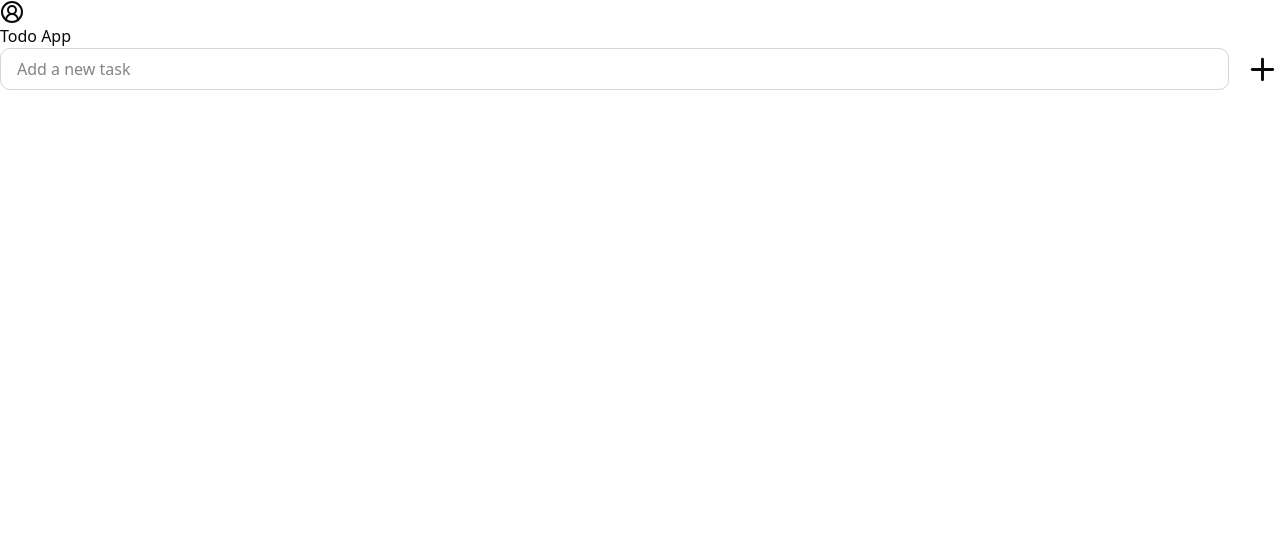
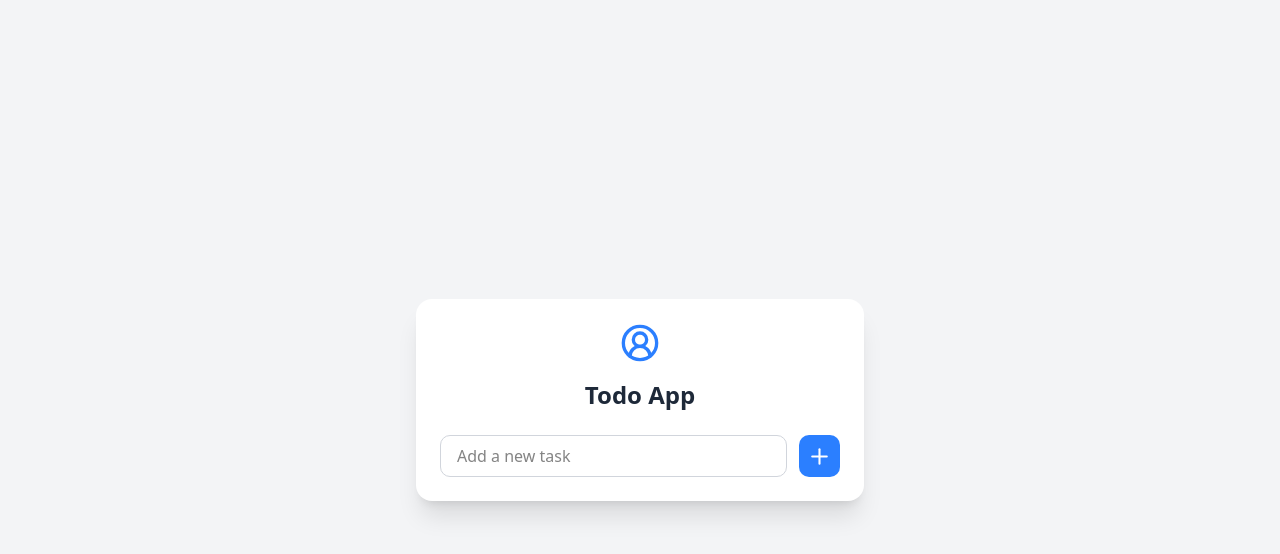
Before and after one commit to Sushant-Prasad/TODO, a React (Vite) app in the folder frontend/: page / in a window 1280 px wide. Shown: the top 554 px of the page. Built offline with nearby package versions, Linux system fonts and the light colour scheme.

Commit message:
todoServices file created

```diff
--- a/frontend/package.json
+++ b/frontend/package.json
@@ -13,6 +13,7 @@
     "@radix-ui/react-label": "^2.1.3",
     "@radix-ui/react-slot": "^1.2.0",
     "@tailwindcss/vite": "^4.1.4",
+    "@tanstack/react-query": "^5.82.0",
     "class-variance-authority": "^0.7.1",
     "clsx": "^2.1.1",
     "lucide-react": "^0.488.0",
--- a/frontend/src/components/Todo.jsx
+++ b/frontend/src/components/Todo.jsx
@@ -1,29 +1,43 @@
-import React from 'react'
-import toast from 'react-hot-toast'
-import DeleteIcon from './icons/DeleteIcon'
-import EditIcon from './icons/EditIcon'
-import TickIcon from './icons/TickIcon'
-import { CircleUserRound, Plus } from 'lucide-react'
+import React from 'react';
+import toast from 'react-hot-toast';
+import DeleteIcon from './icons/DeleteIcon';
+import EditIcon from './icons/EditIcon';
+import TickIcon from './icons/TickIcon';
+
+import { CircleUserRound, Plus } from 'lucide-react';
 
 const Todo = () => {
   return (
-    <div >
-      <div>
-        <CircleUserRound/>
+    <div className="min-h-screen bg-gray-100 flex items-center justify-center px-4">
+      <div className="bg-white shadow-xl rounded-2xl p-6 w-full max-w-md">
+        {/* Header */}
+        <div className="flex justify-center mb-4">
+          <CircleUserRound size={40} className="text-blue-500" />
         </div>
-        <h1>Todo App</h1>
-        <form action="" className='flex gap-4 items-center'>
+
+        <h1 className="text-2xl font-bold text-center text-gray-800 mb-6">Todo App</h1>
+
+        {/* Form */}
+        <form className="flex gap-3">
           <input
             type="text"
-            placeholder='Add a new task'
-            className='border border-gray-300 rounded-lg px-4 py-2 w-full focus:outline-none focus:ring-2 focus:ring-blue-500'
+            placeholder="Add a new task"
+            className="flex-1 border border-gray-300 rounded-lg px-4 py-2 focus:outline-none focus:ring-2 focus:ring-blue-500"
           />
-          <button><Plus size={35}/></button>
+          <button
+            type="submit"
+            className="bg-blue-500 hover:bg-blue-600 text-white p-2 rounded-lg transition"
+            onClick={(e) => {
+              e.preventDefault();
+              toast.success('Task added!');
+            }}
+          >
+            <Plus size={25} />
+          </button>
         </form>
+      </div>
+    </div>
+  );
+};
 
-
-    </div>
-  )
-}
-
-export default Todo
+export default Todo;
--- a/frontend/src/main.jsx
+++ b/frontend/src/main.jsx
@@ -1,24 +1,29 @@
-import { StrictMode } from "react";
-import { createRoot } from "react-dom/client";
-import "./index.css";
-import App from "./App.jsx";
-import { BrowserRouter,  Route,Routes } from "react-router-dom";
-import Todo from "./components/Todo";
-import Login from "./components/Login";
-import Register from "./components/Register";
-import ErrorPage from "./components/ErrorPage";
-import { Toaster } from "react-hot-toast";
+import React from 'react';
+import { createRoot } from 'react-dom/client';
+import './index.css';
+import { BrowserRouter, Routes, Route } from 'react-router-dom';
+import Todo from './components/Todo';
+import Login from './components/Login';
+import Register from './components/Register';
+import ErrorPage from './components/ErrorPage';
+import { Toaster } from 'react-hot-toast';
+import { QueryClient, QueryClientProvider } from '@tanstack/react-query';
 
-createRoot(document.getElementById("root")).render(
-  <StrictMode>
-    <Toaster position="top-center"/>
-    <BrowserRouter>
-    <Routes>
-      <Route path= "/" element= {<Todo />}/>
-      <Route path= "/login" element= {<Login />}/>
-      <Route path= "/register" element= {<Register />}/>
-    </Routes>
+const queryClient = new QueryClient();
 
-    </BrowserRouter>
-  </StrictMode>
+createRoot(document.getElementById('root')).render(
+  <React.StrictMode>
+    <QueryClientProvider client={queryClient}>
+      <Toaster position="top-center" />
+      <BrowserRouter>
+        <Routes>
+          {/* Home page is Todo */}
+          <Route path="/" element={<Todo />} />
+          <Route path="/login" element={<Login />} />
+          <Route path="/register" element={<Register />} />
+          <Route path="*" element={<ErrorPage />} />
+        </Routes>
+      </BrowserRouter>
+    </QueryClientProvider>
+  </React.StrictMode>
 );
--- /dev/null
+++ b/frontend/src/services/todoServices.js
@@ -0,0 +1,45 @@
+
+const BASE_URL = 'http://localhost:3000/api/todos';
+
+//Get all todos
+export const getAllTodos = async () => {
+  const res = await fetch('http://localhost:3000/api/todos');
+  if (!res.ok) throw new Error('Failed to fetch todos');
+  return res.json();
+};
+export const getTodoById = async (id) => {
+  const res = await fetch(`${BASE_URL}/${id}`);
+  if (!res.ok) throw new Error('Failed to fetch todo');
+  return res.json();
+}
+
+//Add a new todo
+export const addTodo = async (newTodo) => {
+  const res = await fetch(BASE_URL, {
+    method: 'POST',
+    headers: { 'Content-Type': 'application/json' },
+    body: JSON.stringify(newTodo),
+  });
+  if (!res.ok) throw new Error('Failed to add todo');
+  return res.json();
+};
+
+//Update an existing todo
+export const updateTodo = async (id, updatedTodo) => {
+  const res = await fetch(`${BASE_URL}/${id}`, {
+    method: 'PUT',
+    headers: { 'Content-Type': 'application/json' },
+    body: JSON.stringify(updatedTodo),
+  });
+  if (!res.ok) throw new Error('Failed to update todo');
+  return res.json();
+};
+
+// Delete a todo by its ID
+export const deleteTodoById = async (id) => {
+  const res = await fetch(`${BASE_URL}/${id}`, {
+    method: 'DELETE',
+  });
+  if (!res.ok) throw new Error('Failed to delete todo');
+  return res.json();
+};
```
Also changed, not shown: 1 other file (tests, documents, lock files or other folders).
